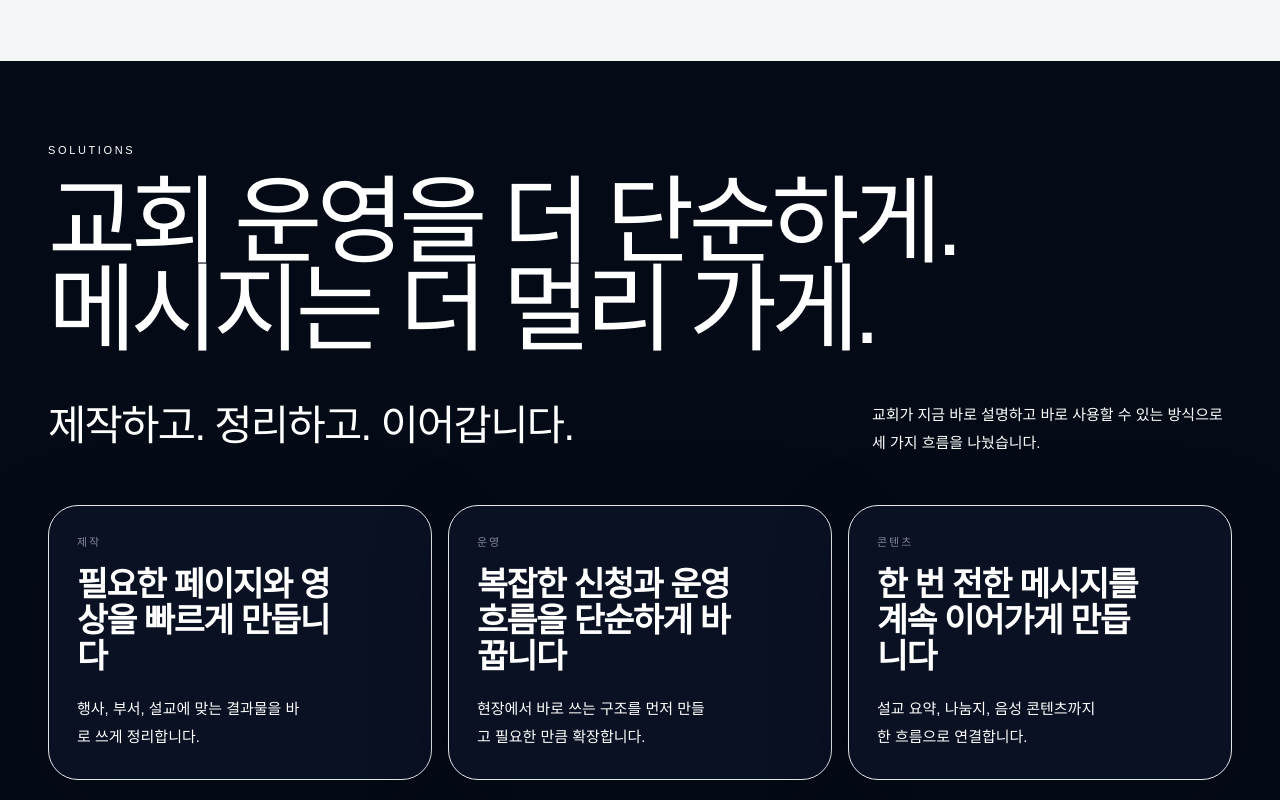
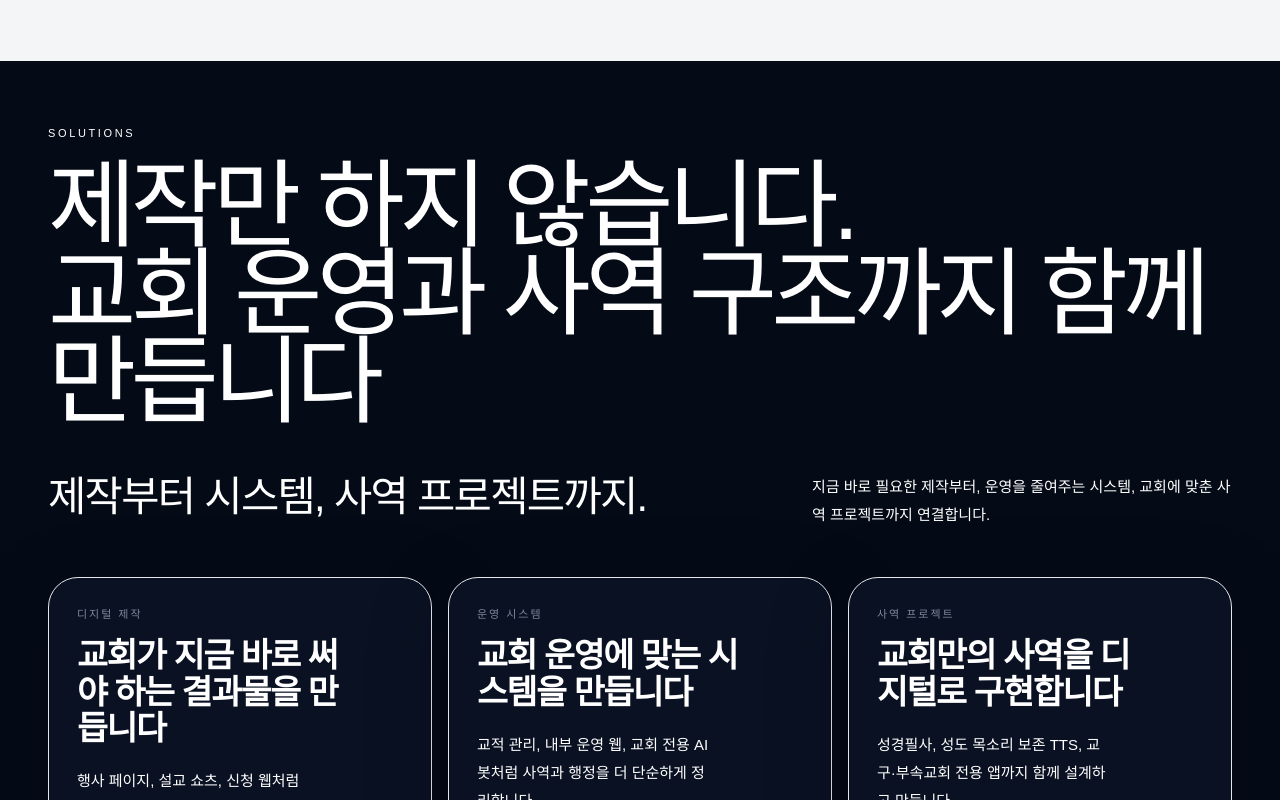
Before and after one commit to kinddragon1224/soom-church, a Next.js app: page / in a window 1280 px wide. Shown: the part 1540-2340 px from the top of the page. Built offline with nearby package versions, Linux system fonts and the light colour scheme; a web font is replaced by a local one.

Commit message:
Apply sales-focused copy to solutions section

```diff
--- a/app/page.tsx
+++ b/app/page.tsx
@@ -2,19 +2,19 @@ import Link from "next/link";
 
 const solutions = [
   {
-    label: "제작",
-    title: "필요한 페이지와 영상을 빠르게 만듭니다",
-    desc: "행사, 부서, 설교에 맞는 결과물을 바로 쓰게 정리합니다.",
+    label: "디지털 제작",
+    title: "교회가 지금 바로 써야 하는 결과물을 만듭니다",
+    desc: "행사 페이지, 설교 쇼츠, 신청 웹처럼 바로 설명되고 바로 쓰이는 결과물을 제작합니다.",
   },
   {
-    label: "운영",
-    title: "복잡한 신청과 운영 흐름을 단순하게 바꿉니다",
-    desc: "현장에서 바로 쓰는 구조를 먼저 만들고 필요한 만큼 확장합니다.",
+    label: "운영 시스템",
+    title: "교회 운영에 맞는 시스템을 만듭니다",
+    desc: "교적 관리, 내부 운영 웹, 교회 전용 AI 봇처럼 사역과 행정을 더 단순하게 정리합니다.",
   },
   {
-    label: "콘텐츠",
-    title: "한 번 전한 메시지를 계속 이어가게 만듭니다",
-    desc: "설교 요약, 나눔지, 음성 콘텐츠까지 한 흐름으로 연결합니다.",
+    label: "사역 프로젝트",
+    title: "교회만의 사역을 디지털로 구현합니다",
+    desc: "성경필사, 성도 목소리 보존 TTS, 교구·부속교회 전용 앱까지 함께 설계하고 만듭니다.",
   },
 ];
 
@@ -146,21 +146,21 @@ export default function HomePage() {
       <section id="solutions" className="bg-[#050b16]">
         <div className="mx-auto flex min-h-screen max-w-[1540px] items-center px-5 py-16 sm:px-8 lg:px-12">
           <div className="w-full">
-            <div className="max-w-[1180px]">
+            <div className="max-w-[1240px]">
               <p className="text-[11px] font-medium tracking-[0.24em] text-white/42">SOLUTIONS</p>
               <h2 className="mt-5 text-[3rem] font-light leading-[0.92] tracking-[-0.06em] text-white sm:text-[4.2rem] lg:text-[5.3rem] xl:text-[6rem]">
-                교회 운영을 더 단순하게.
+                제작만 하지 않습니다.
                 <br />
-                메시지는 더 멀리 가게.
+                교회 운영과 사역 구조까지 함께 만듭니다
               </h2>
             </div>
 
             <div className="mt-8 flex flex-col gap-4 lg:mt-10 lg:flex-row lg:items-end lg:justify-between">
               <p className="text-[1.75rem] font-light tracking-[-0.04em] text-white/92 sm:text-[2.2rem] lg:text-[2.6rem]">
-                제작하고. 정리하고. 이어갑니다.
+                제작부터 시스템, 사역 프로젝트까지.
               </p>
-              <p className="max-w-[360px] text-sm leading-6 text-white/58 sm:text-[15px] sm:leading-7">
-                교회가 지금 바로 설명하고 바로 사용할 수 있는 방식으로 세 가지 흐름을 나눴습니다.
+              <p className="max-w-[420px] text-sm leading-6 text-white/58 sm:text-[15px] sm:leading-7">
+                지금 바로 필요한 제작부터, 운영을 줄여주는 시스템, 교회에 맞춘 사역 프로젝트까지 연결합니다.
               </p>
             </div>
 
```
